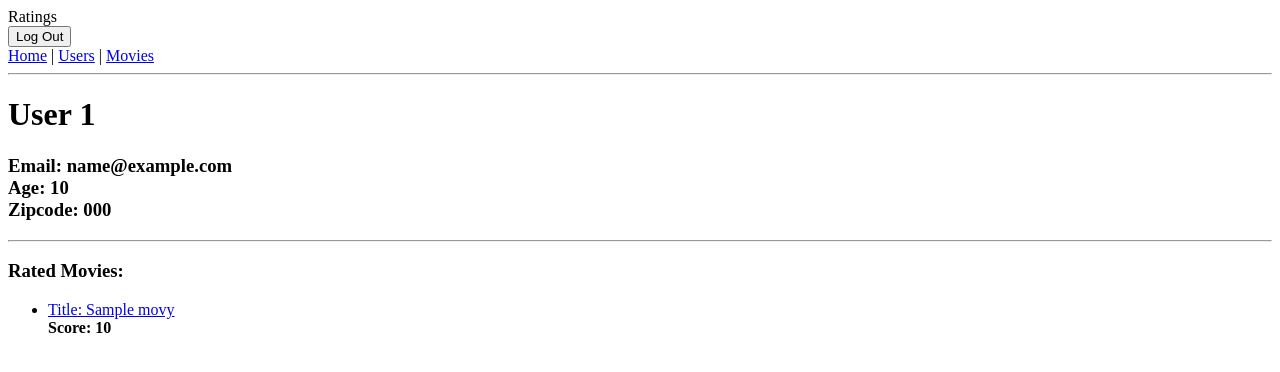
After one commit to CarolynWebster/ratings-app, a Flask app: page /users/1 in a window 1280 px wide. The commit adds this page. Shown: the top 372 px of the page. Run offline with Flask 2, Linux system fonts and the light colour scheme; the visitor is signed in with stand-in values (Sample User, id 1); tables that the repository leaves empty hold one stand-in row (values such as "Sample post").

Commit message:
Added movie list, movie info, and user info routes. Need to add in logged in user rating.

```diff
--- a/server.py
+++ b/server.py
@@ -21,8 +21,15 @@ app.jinja_env.undefined = StrictUndefined
 @app.route('/')
 def index():
     """Homepage."""
-    #a = jsonify([1,3])
-    return render_template('homepage.html')
+
+    # if the user_email is stored in the session
+    # toggle log in/log out text
+    if 'user_email' in session:
+        btn_text = "Log Out"
+    else:
+        btn_text = "Log In"
+
+    return render_template('homepage.html', btn_text=btn_text)
 
 
 @app.route('/users')
@@ -31,6 +38,28 @@ def show_users():
 
     users = User.query.all()
     return render_template('user_list.html', users=users)
+
+
+@app.route('/movies')
+def show_movies():
+    """Show list of movies"""
+
+    # get list of all movies, ordered by their title, and offset by 1
+    # bc there is no movie with a 0 id
+    movies = Movie.query.order_by(Movie.title).offset(1).all()
+    return render_template('movies.html', movies=movies)
+
+
+@app.route('/movies/<movie_id>')
+def show_movie_info(movie_id):
+    """Gets info and ratings for a specific movie"""
+
+    movie = Movie.query.filter(Movie.movie_id == movie_id).first()
+    #ratings = movie.ratings
+
+    #movie_url = "movies/" + str(movie_id)
+
+    return render_template('movie-info.html', movie=movie)
 
 
 @app.route('/register', methods=["GET"])
@@ -53,13 +82,6 @@ def register_user():
     user_check = User.query.filter_by(email=email).first()
     if user_check:
         #let us know user exists already
-        print
-        print
-        print
-        print "This user already exists"
-        print
-        print
-        print
         flash('You have already registered. Please log in.')
         return redirect('/login')
     else:
@@ -83,25 +105,41 @@ def show_login():
     return render_template('/login.html')
 
 
+@app.route('/logout')
+def logout_user():
+    """Logs a user out"""
+
+    # clear email from the session
+    session.clear()
+
+    # tell the user they are logged out
+    flash("You have successfully logged out")
+
+    return redirect('/')
+
+
 @app.route('/login', methods=["POST"])
 def handle_login():
     """Check is user is registered"""
 
+    # get email and password info
     email = request.form.get("email")
     password = request.form.get("password")
 
     #check if user is in db
     user_check = User.query.filter_by(email=email).first()
 
-    #if user already exists
+    #if user already exists check the password
     if user_check:
         if user_check.password == password:
             #set flash message telling them login successful
             flash("You have successfully logged in")
             #add user's email to the session
             session['user_email'] = email
-            #send them back to homepage
-            return redirect("/")
+            #get the url for that user's info
+            user_url = "/users/" + str(user_check.user_id)
+            #send them to their own page
+            return redirect(user_url)
         else:
             # tell them the password doesn't match
             flash("That password does not match our records.")
@@ -110,6 +148,22 @@ def handle_login():
     else:
         flash("No user is registered with that email. Please register.")
         return redirect('/register')
+
+
+
+@app.route('/users/<user_id>')
+def load_user_info(user_id):
+    """Load info about a specific user"""
+
+    user = User.query.filter(User.user_id == user_id).first()
+    if user:
+        user_age = user.age
+        user_zip = user.zipcode
+        user_movies = user.ratings
+        return render_template('/user-info.html', user=user)
+    else:
+        return "No user exists with that ID. <a href='/users'>Go back to users list</a>"
+
 
 
 if __name__ == "__main__":
--- a/templates/base.html
+++ b/templates/base.html
@@ -13,13 +13,34 @@
   {% endif %}
 {% endwith %}
 
+<script src="https://code.jquery.com/jquery.js"></script>
+
 </head>
 
 <body>
-  Ratings
+  Ratings<br/>
+  {% if 'user_email' in session %}
+    <button id='login-btn'>Log Out</button>
+  {% else %}
+    <button id='login-btn'>Log In</button>
+  {% endif %}
+  <br/>
+  <a href="/">Home</a> | <a href="/users">Users</a> | <a href="/movies">Movies</a>
   <hr>
 
   {% block content %} put your content here {% endblock %}
-
+<script>
+    //used for the log in/out button
+    inOutBtn = $('#login-btn')
+    inOutBtn.on('click', function () {
+        console.log(inOutBtn.html())
+        if (inOutBtn.html().indexOf("In") !== -1) {
+            window.location.href = '/login';
+        }
+        else{
+            window.location.href = '/logout';
+        }
+    });
+</script>
 </body>
 </html>
--- /dev/null
+++ b/templates/user-info.html
@@ -0,0 +1,17 @@
+{% extends 'base.html' %}
+{% block content %}
+    <h1>User {{ user.user_id }}</h1>
+    <h3>Email: {{ user.email }}<br/>
+        Age: {{ user.age }}</br/>
+        Zipcode: {{ user.zipcode }}</h3>
+        <hr>
+        <h3>Rated Movies:</h3>
+    <ul>
+        {% for rating in user.ratings %}
+            <li>
+                <a href="/movies/{{rating.movie_id}}">Title: {{ rating.movie.title }}</a>
+                <br/> <strong>Score: {{ rating.score }}</strong>
+            </li>
+        {% endfor %}
+    </ul>
+{% endblock %}
```
Also changed, not shown: templates/movie-info.html (added, +17 -0 lines), templates/movies.html (added, +11 -0 lines), 1 other file.
